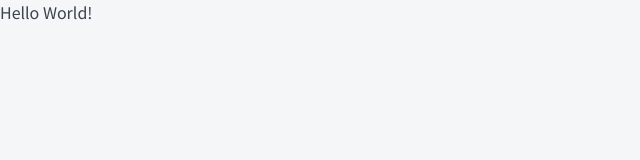
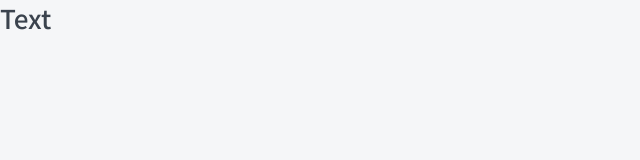
Before and after one commit to RadyaBen/Top-Courses-App, a Next.js app: page / in a window 1280 px wide. Shown: the top 160 px of the page, without its empty margins (0-640 px from the left). Built offline with nearby package versions, Linux system fonts and the light colour scheme.

Commit message:
Add a styled <Htag> component

```diff
--- /dev/null
+++ b/components/Htag/Htag.module.css
@@ -0,0 +1,17 @@
+.h1 {
+	font-size: 26px;
+	font-weight: 500;
+	line-height: 35px;
+}
+
+.h2 {
+	font-size: 22px;
+	font-weight: 500;
+	line-height: 30px;
+}
+
+.h3 {
+	font-size: 20px;
+	font-weight: 600;
+	line-height: 27px;
+}
--- /dev/null
+++ b/components/Htag/Htag.props.ts
@@ -0,0 +1,6 @@
+import { ReactNode } from 'react';
+
+export interface HtagProps {
+	tag: 'h1' | 'h2' | 'h3';
+	children: ReactNode;
+}
--- /dev/null
+++ b/components/Htag/Htag.tsx
@@ -0,0 +1,16 @@
+import { HtagProps } from './Htag.props';
+
+import styles from './Htag.module.css';
+
+export const Htag = ({ tag, children }: HtagProps) => {
+	switch (tag) {
+		case 'h1':
+			return <h1 className={styles.h1}>{children}</h1>;
+		case 'h2':
+			return <h2 className={styles.h2}>{children}</h2>;
+		case 'h3':
+			return <h3 className={styles.h3}>{children}</h3>;
+		default:
+			return <></>;
+	}
+};
--- /dev/null
+++ b/components/index.ts
@@ -0,0 +1 @@
+export * from './Htag/Htag';
--- a/pages/index.tsx
+++ b/pages/index.tsx
@@ -1,4 +1,5 @@
 import Head from 'next/head';
+import { Htag } from '../components';
 
 const Home = () => {
 	return (
@@ -9,9 +10,9 @@
 				<meta name="viewport" content="width=device-width, initial-scale=1" />
 				<link rel="icon" href="/favicon.ico" />
 			</Head>
-			<div>
-				Hello World!
-			</div>
+			<Htag tag='h1'>
+				Text
+			</Htag>
 		</>
 	);
 };
```
